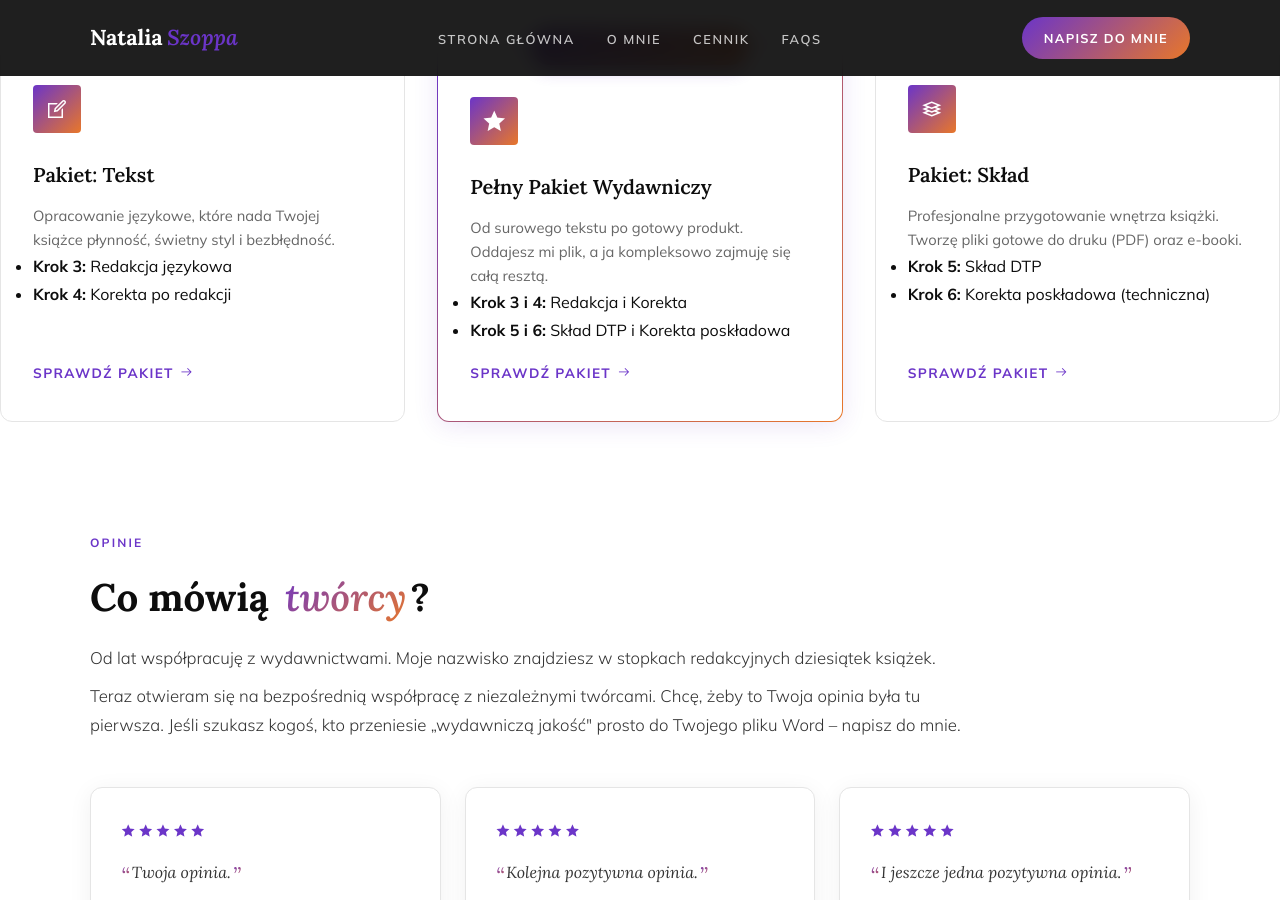
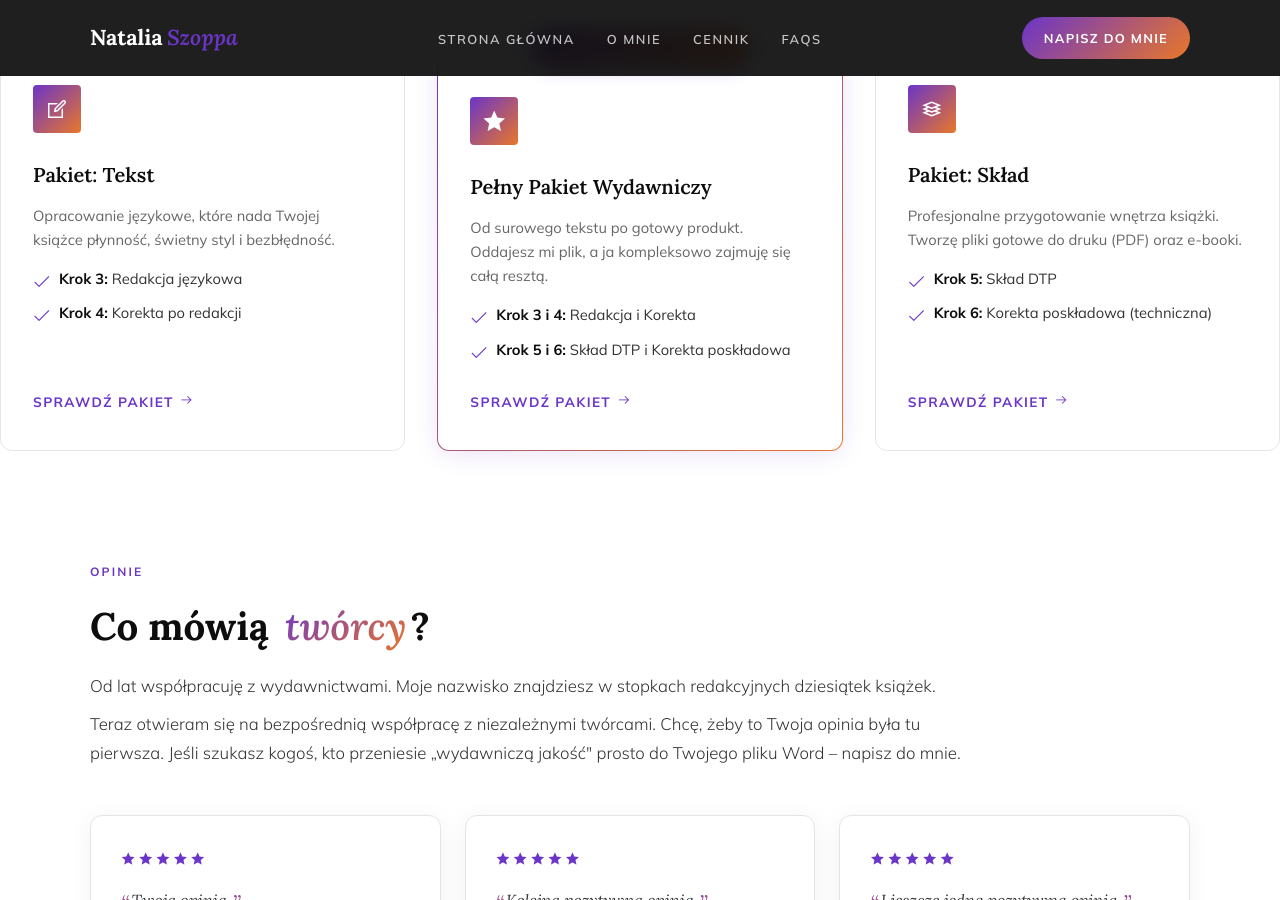
Before and after one commit to Bonnie00726/nataliaszoppa, a Jekyll site: the page built from index.html, in a window 1280 px wide and 900 px high, scrolled down 5864 px. Built offline with Jekyll 4.4.1, drawn with Linux system fonts in a browser that asks for light colours.

Commit message:
Update head.html

```diff
--- a/_includes/head.html
+++ b/_includes/head.html
@@ -887,4 +887,40 @@
         margin: 10px 0;
     }
 }
+        /* =========================================
+   LISTY WEWNĄTRZ KART USŁUG
+   ========================================= */
+.card-list {
+    list-style: none;
+    padding: 0;
+    margin: 16px 0 auto 0;
+    flex-grow: 1; /* Wypycha przycisk zawsze na sam dół karty */
+}
+
+.card-list li {
+    position: relative;
+    padding-left: 26px;
+    margin-bottom: 12px;
+    font-family: var(--sans);
+    font-size: 0.92rem;
+    color: var(--ink-soft);
+    line-height: 1.5;
+}
+
+.card-list li strong {
+    color: var(--ink);
+    font-weight: 700;
+}
+
+/* Ikona ptaszka (Checkmark) z LineAwesome */
+.card-list li::before {
+    content: '\f00c';
+    font-family: 'Line Awesome Free';
+    font-weight: 900;
+    color: var(--grad-start);
+    position: absolute;
+    left: 0;
+    top: 1px;
+    font-size: 1.1rem;
+}
     </style>
```
